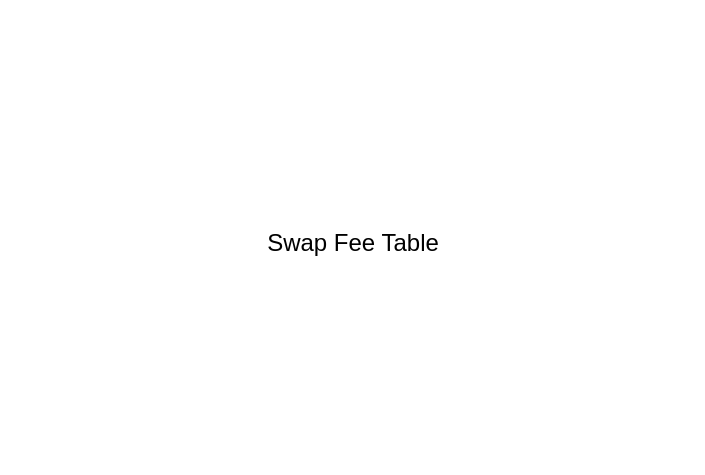
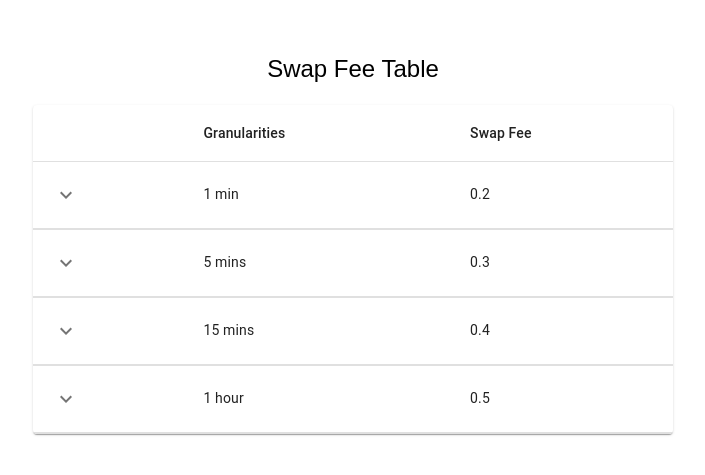
Before and after one commit to hoangkianh/hailstone-labs-challengE, a React (Create React App) app in the folder frontend/: page / in a window 1280 px wide. Shown: the part 157-632 px from the top of the page, without its empty margins (287-992 px from the left). Built offline with nearby package versions, Linux system fonts and the light colour scheme.

Commit message:
chore: add mock table

```diff
--- a/frontend/package.json
+++ b/frontend/package.json
@@ -3,6 +3,10 @@
   "version": "0.1.0",
   "private": true,
   "dependencies": {
+    "@emotion/react": "^11.11.1",
+    "@emotion/styled": "^11.11.0",
+    "@mui/icons-material": "^5.14.0",
+    "@mui/material": "^5.14.0",
     "@testing-library/jest-dom": "^5.16.5",
     "@testing-library/react": "^13.4.0",
     "@testing-library/user-event": "^13.5.0",
@@ -10,6 +14,7 @@
     "@types/node": "^16.18.38",
     "@types/react": "^18.2.15",
     "@types/react-dom": "^18.2.7",
+    "ethers": "5.4.7",
     "react": "^18.2.0",
     "react-dom": "^18.2.0",
     "react-scripts": "5.0.1",
--- a/frontend/src/App.tsx
+++ b/frontend/src/App.tsx
@@ -1,9 +1,10 @@
-import React from 'react'
+import SwapFeeTable from './components/SwapFeeTable'
 
 function App() {
   return (
-    <div className="flex items-center justify-center	min-h-screen w-full">
-      <h1 className="text-2xl">Swap Fee Table</h1>
+    <div className="flex flex-col items-center justify-center	min-h-screen w-full">
+      <h1 className="text-2xl mb-5">Swap Fee Table</h1>
+      <SwapFeeTable />
     </div>
   )
 }
--- /dev/null
+++ b/frontend/src/components/SwapFeeTable.tsx
@@ -0,0 +1,149 @@
+import React, { useEffect, useState } from 'react'
+import SwapEvent from '../types/SwapEvent'
+import { BigNumber } from 'ethers'
+import Box from '@mui/material/Box'
+import Collapse from '@mui/material/Collapse'
+import IconButton from '@mui/material/IconButton'
+import Table from '@mui/material/Table'
+import TableBody from '@mui/material/TableBody'
+import TableCell from '@mui/material/TableCell'
+import TableContainer from '@mui/material/TableContainer'
+import TableHead from '@mui/material/TableHead'
+import TableRow from '@mui/material/TableRow'
+import Typography from '@mui/material/Typography'
+import Paper from '@mui/material/Paper'
+import KeyboardArrowDownIcon from '@mui/icons-material/KeyboardArrowDown'
+import KeyboardArrowUpIcon from '@mui/icons-material/KeyboardArrowUp'
+
+function createData(granularity: string, swapFee: number, events: SwapEvent[]) {
+  return {
+    granularity,
+    swapFee,
+    events,
+  }
+}
+
+// @ts-ignore
+function Row(props: { row: ReturnType<typeof createData> }) {
+  const { row } = props
+  const [open, setOpen] = React.useState(false)
+
+  return (
+    <React.Fragment>
+      <TableRow sx={{ '& > *': { borderBottom: 'unset' } }}>
+        <TableCell>
+          <IconButton aria-label="expand row" size="small" onClick={() => setOpen(!open)}>
+            {open ? <KeyboardArrowUpIcon /> : <KeyboardArrowDownIcon />}
+          </IconButton>
+        </TableCell>
+        <TableCell>{row.granularity}</TableCell>
+        <TableCell>{row.swapFee}</TableCell>
+      </TableRow>
+      <TableRow>
+        <TableCell style={{ paddingBottom: 0, paddingTop: 0 }} colSpan={6}>
+          <Collapse in={open} timeout="auto" unmountOnExit>
+            <Box sx={{ margin: 1 }}>
+              <Typography variant="h6" gutterBottom component="div">
+                Events
+              </Typography>
+              <Table size="small" aria-label="purchases">
+                <TableHead>
+                  <TableRow>
+                    <TableCell>From</TableCell>
+                    <TableCell>To</TableCell>
+                    <TableCell>Input</TableCell>
+                    <TableCell>Output</TableCell>
+                    <TableCell>Fee</TableCell>
+                  </TableRow>
+                </TableHead>
+                <TableBody>
+                  {row.events.map((eventRow: SwapEvent) => (
+                    <TableRow key={eventRow.id}>
+                      <TableCell>{eventRow.sender}</TableCell>
+                      <TableCell>{eventRow.to}</TableCell>
+                      <TableCell>{eventRow.fromToken}</TableCell>
+                      <TableCell>{eventRow.toToken}</TableCell>
+                      <TableCell>{eventRow.toAmount.toString()}</TableCell>
+                    </TableRow>
+                  ))}
+                </TableBody>
+              </Table>
+            </Box>
+          </Collapse>
+        </TableCell>
+      </TableRow>
+    </React.Fragment>
+  )
+}
+
+function SwapFeeTable() {
+  const [granularity, setGranularity] = useState(60)
+  const [swapEvents, setSwapEvents] = useState<SwapEvent[]>([])
+
+  const rows = [
+    createData('1 min', 0.2, swapEvents),
+    createData('5 mins', 0.3, swapEvents),
+    createData('15 mins', 0.4, swapEvents),
+    createData('1 hour', 0.5, swapEvents),
+  ]
+
+  useEffect(() => {
+    fetchSwapEvents()
+  }, [granularity])
+
+  const fetchSwapEvents = () => {
+    const mockSwapEvents: SwapEvent[] = [
+      {
+        id: 0,
+        sender: '0x1234',
+        fromToken: '0x1234',
+        toToken: '0x1234',
+        fromAmount: BigNumber.from(1),
+        toAmount: BigNumber.from(2),
+        to: '0x4567',
+      },
+      {
+        id: 1,
+        sender: '0x4567',
+        fromToken: '0x1234',
+        toToken: '0x1234',
+        fromAmount: BigNumber.from(1),
+        toAmount: BigNumber.from(2),
+        to: '0x1234',
+      },
+      {
+        id: 2,
+        sender: '0x1234',
+        fromToken: '0x1234',
+        toToken: '0x1234',
+        fromAmount: BigNumber.from(1),
+        toAmount: BigNumber.from(2),
+        to: '0x4567',
+      },
+    ]
+    setSwapEvents(mockSwapEvents)
+  }
+
+  return (
+    <div className="w-1/2">
+      <TableContainer component={Paper}>
+        <Table aria-label="collapsible table">
+          <TableHead>
+            <TableRow>
+              <TableCell />
+              <TableCell>Granularities</TableCell>
+              <TableCell>Swap Fee</TableCell>
+            </TableRow>
+          </TableHead>
+          <TableBody>
+            {rows.map((row: any) => (
+              <Row key={row.name} row={row} />
+            ))}
+          </TableBody>
+        </Table>
+      </TableContainer>
+    </div>
+  )
+}
+
+export default SwapFeeTable
--- /dev/null
+++ b/frontend/src/types/SwapEvent.ts
@@ -0,0 +1,13 @@
+import { BigNumber } from 'ethers'
+
+type SwapEvent = {
+  id: number
+  sender: string
+  fromToken: string
+  toToken: string
+  fromAmount: BigNumber
+  toAmount: BigNumber
+  to: string
+}
+
+export default SwapEvent
```
Also changed, not shown: 2 other files (tests, documents, lock files or other folders).
